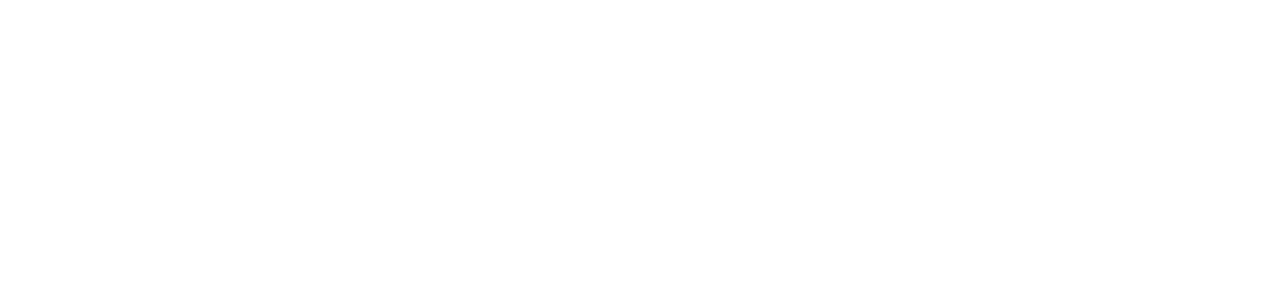
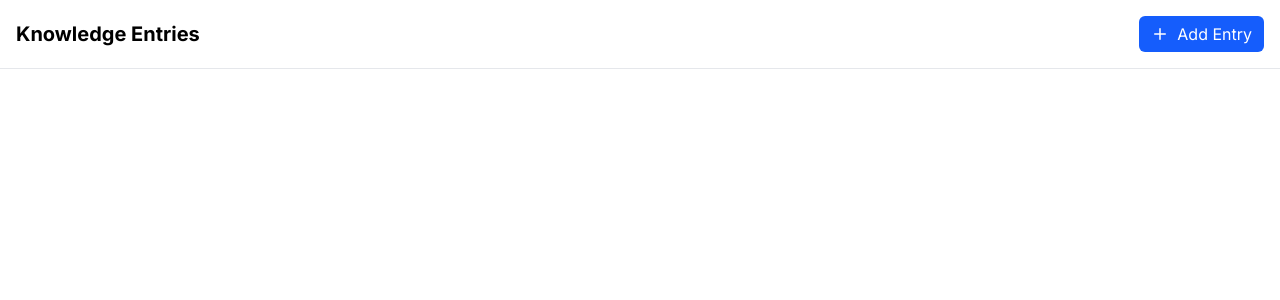
Before and after one commit to AshrafChitamba/react-frontend-assessment, a React (Vite) app: page / in a window 1280 px wide. Shown: the top 300 px of the page. Built offline with nearby package versions, Linux system fonts and the light colour scheme.

Commit message:
style - header

```diff
--- a/package.json
+++ b/package.json
@@ -11,6 +11,7 @@
   },
   "dependencies": {
     "@tailwindcss/vite": "^4.1.14",
+    "lucide-react": "^0.544.0",
     "react": "^19.1.1",
     "react-dom": "^19.1.1",
     "tailwindcss": "^4.1.14"
--- a/src/App.tsx
+++ b/src/App.tsx
@@ -1,14 +1,11 @@
-
-
+import { Header } from "./components";
 
 function App() {
-
-
   return (
     <main>
-
+      <Header />
     </main>
-  )
+  );
 }
 
-export default App
+export default App;
--- /dev/null
+++ b/src/components/Header.tsx
@@ -0,0 +1,20 @@
+import { Plus } from "lucide-react";
+
+export const Header = () => {
+  return (
+    <header className="sticky top-0 z-10 border-b">
+      <div className="container mx-auto px-4 py-4">
+        <div className="flex items-center justify-between gap-4">
+          <div>
+            <h1 className="text-xl font-bold">Knowledge Entries</h1>
+          </div>
+
+          <button className="flex items-center justify-center bg-primary hover:bg-primary-hover h-9 rounded-md px-3 bg-blue-600 text-white">
+            <Plus className="sm:mr-2" size={18} />
+            <span className="hidden sm:inline">Add Entry</span>
+          </button>
+        </div>
+      </div>
+    </header>
+  );
+};
--- /dev/null
+++ b/src/components/index.ts
@@ -0,0 +1 @@
+export * from "./Header";
```
Also changed, not shown: 1 other file (tests, documents, lock files or other folders).
